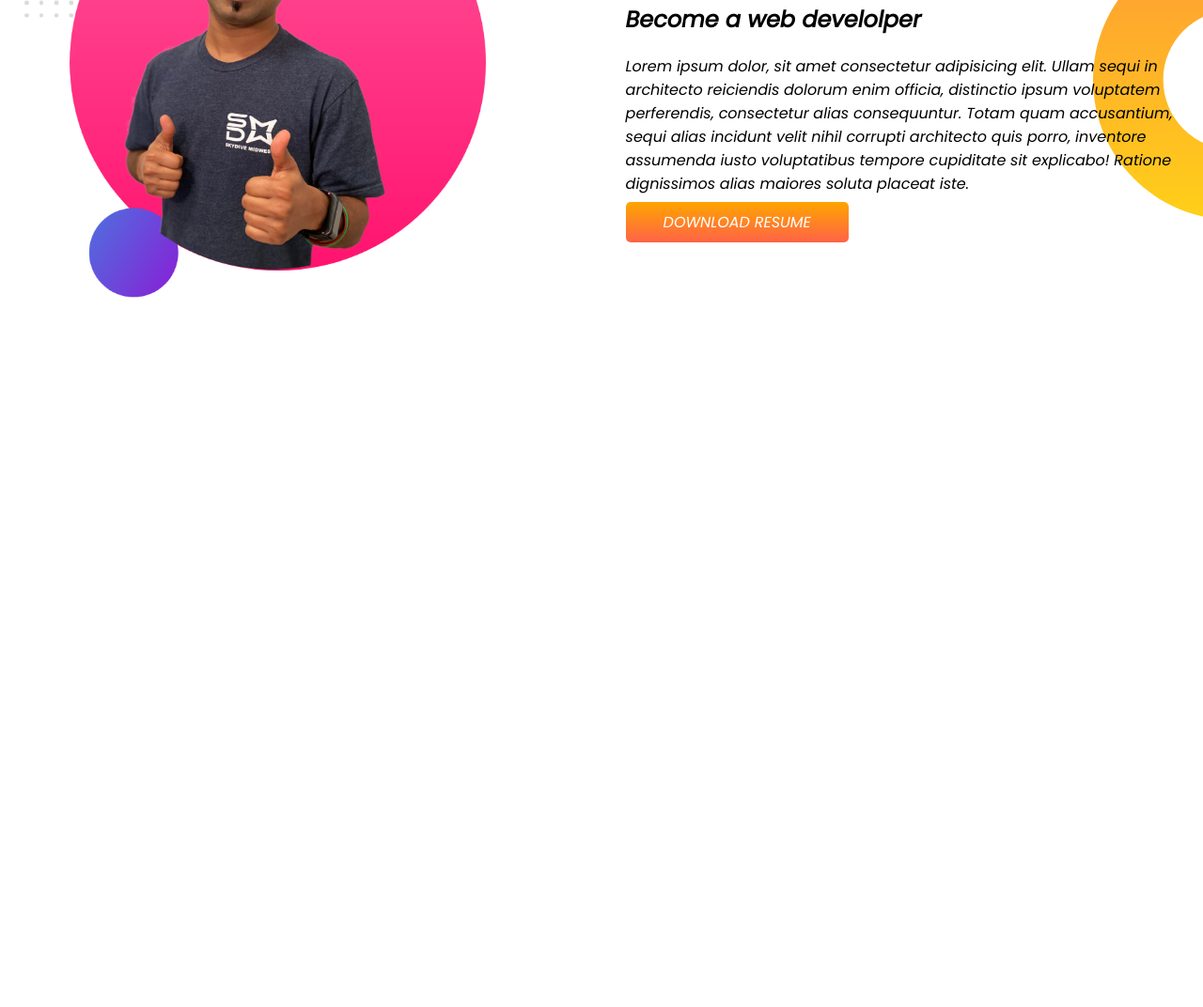
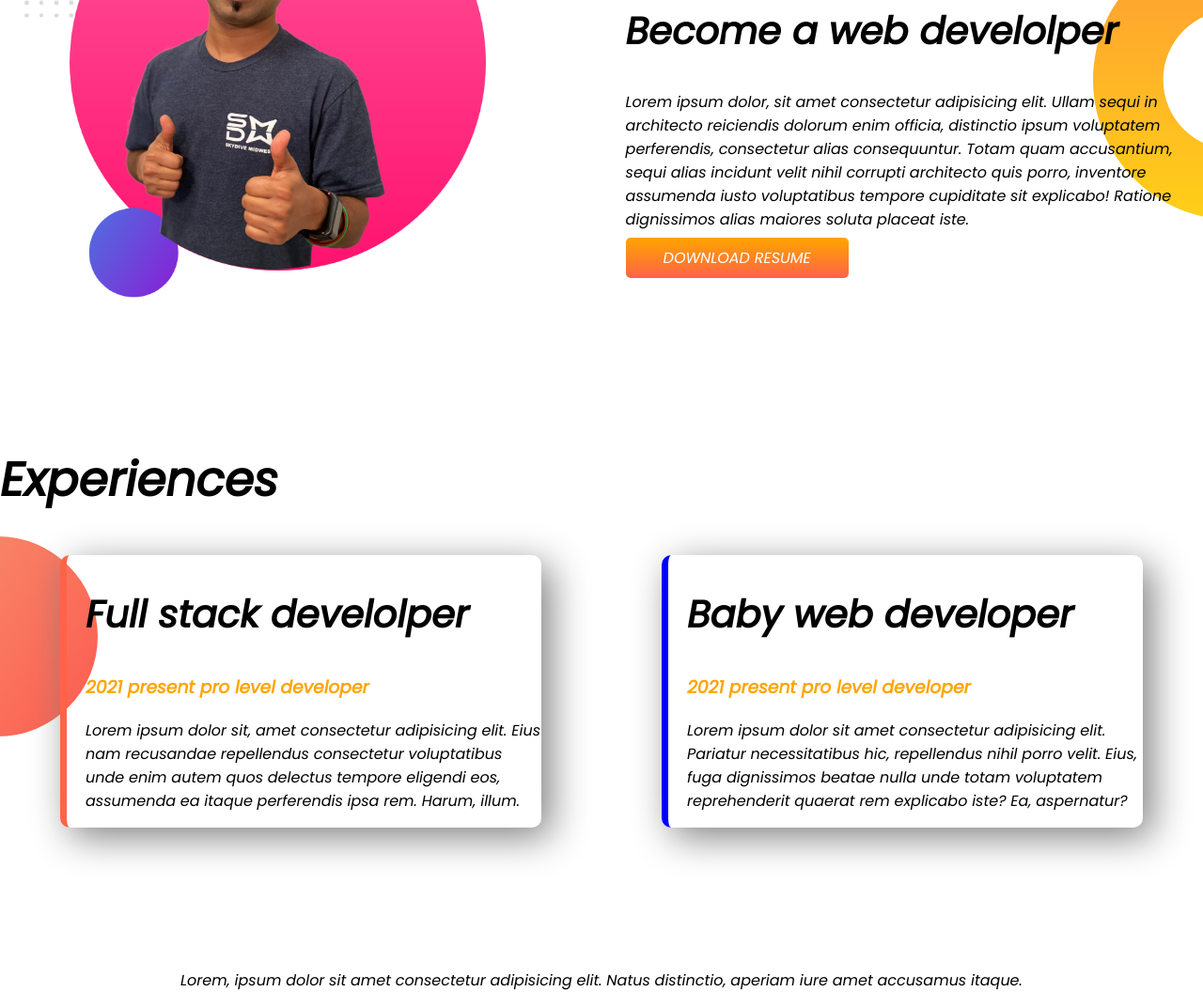
Before and after one commit to uh-shuvo/developer-portfoilio, a plain HTML site: page index.html in a window 1280 px wide. Shown: the part 800-1872 px from the top of the page at 94% size. Before the commit the page ends 1274 px from the top, so only its background shows below. Drawn offline with Linux system fonts and the light colour scheme.

Commit message:
style border and added footer

```diff
--- a/index.html
+++ b/index.html
@@ -13,7 +13,7 @@
 </head>
 
 <body>
-    <section class="top-banner">
+    <section class="top-banner flexible-container">
         <div class="half-width">
             <h1>Welcome To</h1>
             <h1> <span class="orange-color">UH SHuvo's</span> World</h1>
@@ -28,7 +28,7 @@
         </div>
     </section>
 
-    <section class="drean-big">
+    <section class="drean-big flexible-container">
         <div class="half-width">
             <img src="images/jhankar2.png" alt="">
         </div>
@@ -43,6 +43,32 @@
             <a class="link-button" target="_blank" href="https://www.linkedin.com/in/uhshuvo100/">DOWNLOAD RESUME</a>
         </div>
     </section>
+
+    <section class="experience-area">
+        <h1>Experiences</h1>
+        <div class="flexible-container">
+            <div id="full-stack-developer" class="experience-item">
+                <h2>Full stack develolper</h2>
+                <h3 class="orange-color">2021 present pro level developer</h3>
+                <p>Lorem ipsum dolor sit, amet consectetur adipisicing elit. Eius nam recusandae repellendus consectetur
+                    voluptatibus unde enim autem quos delectus tempore eligendi eos, assumenda ea itaque perferendis
+                    ipsa
+                    rem. Harum, illum.</p>
+            </div>
+            <div id="baby-web-developer" class="experience-item">
+                <h2 class="">Baby web developer</h2>
+                <h3 class="orange-color">2021 present pro level developer</h3>
+                <p>Lorem ipsum dolor sit amet consectetur adipisicing elit. Pariatur necessitatibus hic, repellendus
+                    nihil
+                    porro velit. Eius, fuga dignissimos beatae nulla unde totam voluptatem reprehenderit quaerat rem
+                    explicabo iste? Ea, aspernatur?</p>
+            </div>
+        </div>
+    </section>
 </body>
+<footer>
+    <p>Lorem, ipsum dolor sit amet consectetur adipisicing elit. Natus distinctio, aperiam iure amet accusamus itaque.
+    </p>
+</footer>
 
 </html>
--- a/style.css
+++ b/style.css
@@ -11,7 +11,7 @@ h1 {
     color: orange;
 }
 
-section {
+.flexible-container {
     display: flex;
     margin-bottom: 150px;
 }
@@ -45,3 +45,34 @@ section {
     background-position: right;
 
 }
+
+.experience-item {
+    width: 40%;
+    margin-right: 5%;
+    margin-left: 5%;
+    padding-left: 20px;
+    box-shadow: 10px 10px 40px gray;
+    border-radius: 10px;
+}
+
+h2 {
+    font-size: 40px;
+}
+
+.experience-area {
+    background-image: url(./images/exp-bg.png);
+    background-repeat: no-repeat;
+    background-position: left;
+}
+
+#full-stack-developer {
+    border-left: 7px solid tomato;
+}
+
+#baby-web-developer {
+    border-left: 7px solid blue;
+}
+
+footer {
+    text-align: center;
+}
```
